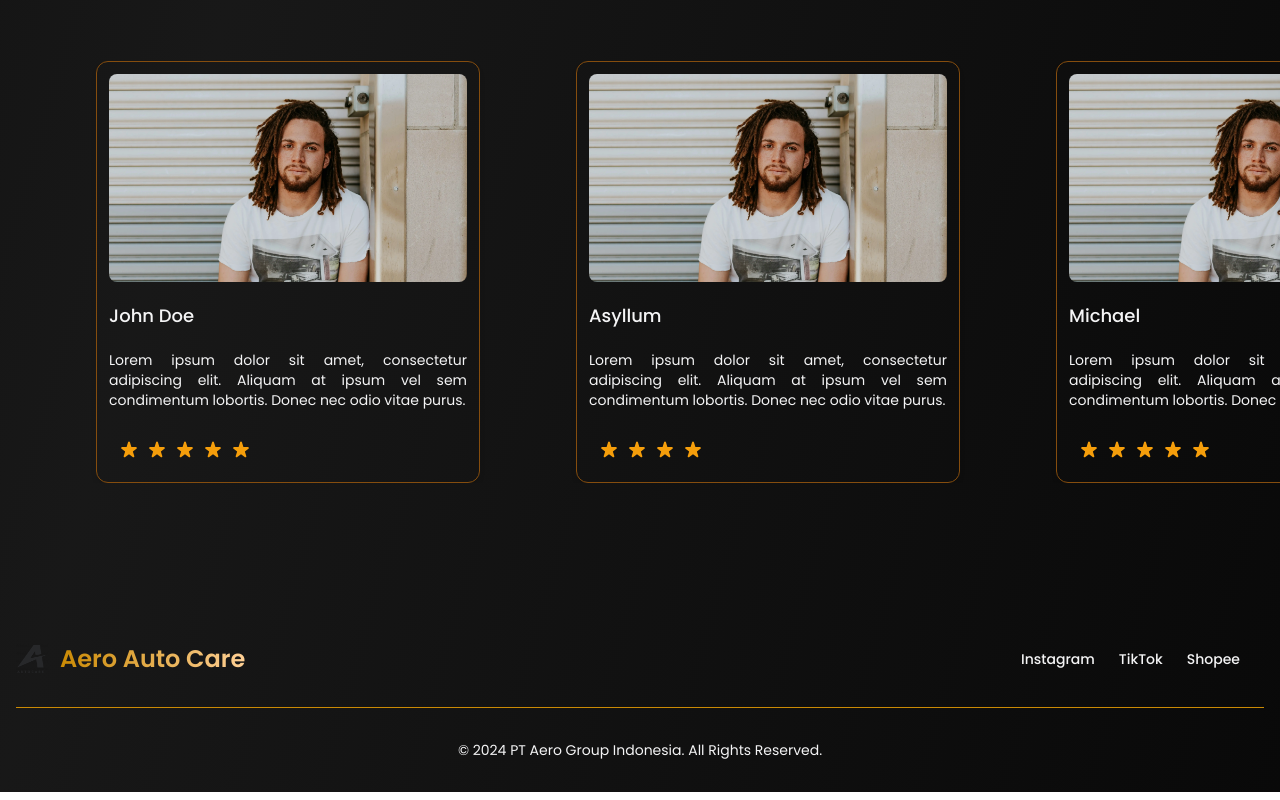
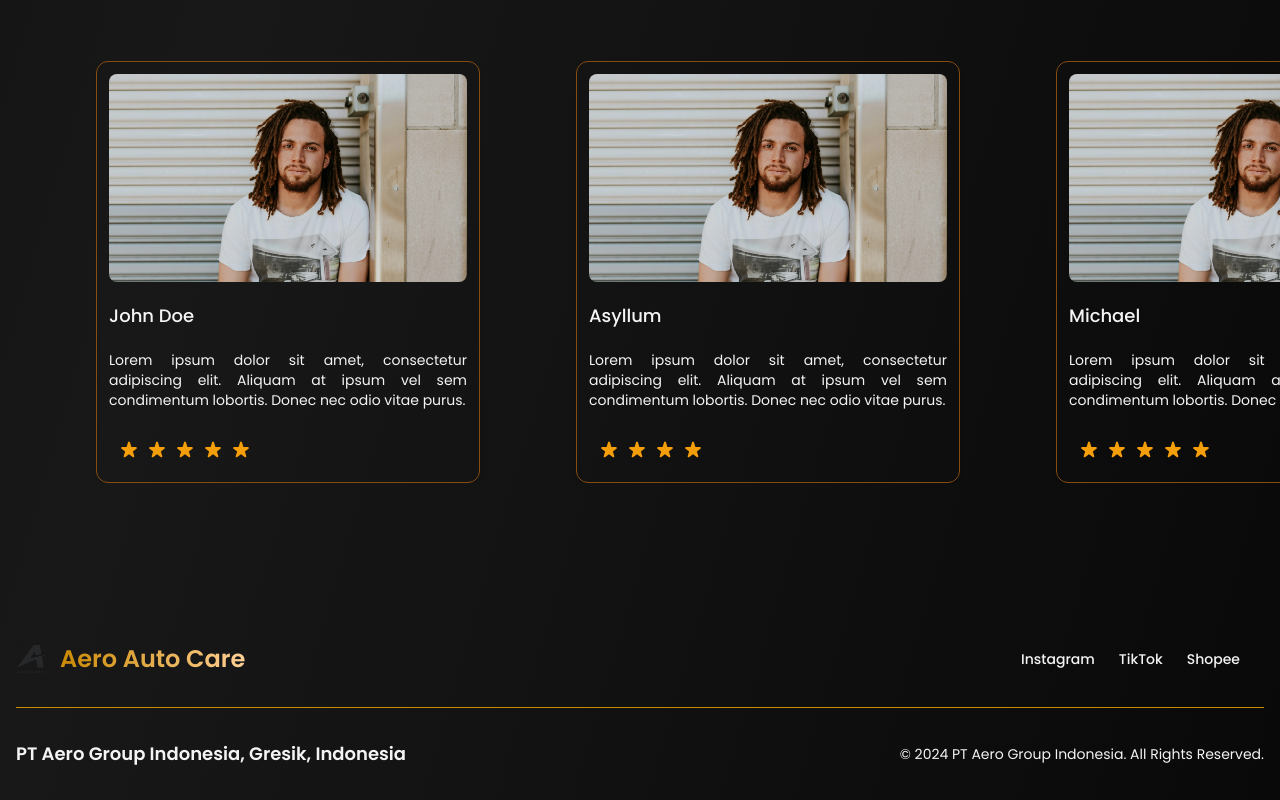
Before and after one commit to IlhamSoejudAlkahfiardy/aero-autocare-landing-page, a Vue app: page / in a window 1280 px wide. Shown: the part 3613-4413 px from the top of the page. Built offline with nearby package versions, Linux system fonts and the light colour scheme.

Commit message:
style: add animation enter

```diff
--- a/src/components/Footer.vue
+++ b/src/components/Footer.vue
@@ -6,7 +6,9 @@ import socials from "../assets/data/socials";
 <template>
   <footer class="bg-transparent">
     <div class="w-full max-w-screen-xl p-4 mx-auto md:py-8">
-      <div class="flex flex-col gap-5 sm:flex-row sm:flex sm:items-center sm:justify-between">
+      <div
+        class="flex flex-col gap-5 sm:flex-row sm:flex sm:items-center sm:justify-between"
+      >
         <a
           href="/"
           class="flex items-center mb-4 space-x-3 sm:mb-0 rtl:space-x-reverse"
@@ -35,10 +37,18 @@ import socials from "../assets/data/socials";
       <hr
         class="my-6 border-lightGold sm:mx-auto dark:border-gray-700 lg:my-8"
       />
-      <span class="block text-sm text-zinc-100 sm:text-center"
-        >© 2024 <a href="/" class="hover:underline">PT Aero Group Indonesia</a>.
-        All Rights Reserved.</span
-      >
+      <div class="flex flex-col items-start gap-5 lg:flex-row lg:items-center lg:justify-between">
+        <span class="block text-sm text-zinc-100 sm:text-center">
+          <p class="text-lg font-semibold hover:underline">
+            PT Aero Group Indonesia, Gresik, Indonesia
+          </p></span
+        >
+        <span class="block text-sm text-zinc-100 sm:text-center"
+          >© 2024
+          <a href="/" class="hover:underline">PT Aero Group Indonesia</a>. All
+          Rights Reserved.</span
+        >
+      </div>
     </div>
   </footer>
 </template>
```
